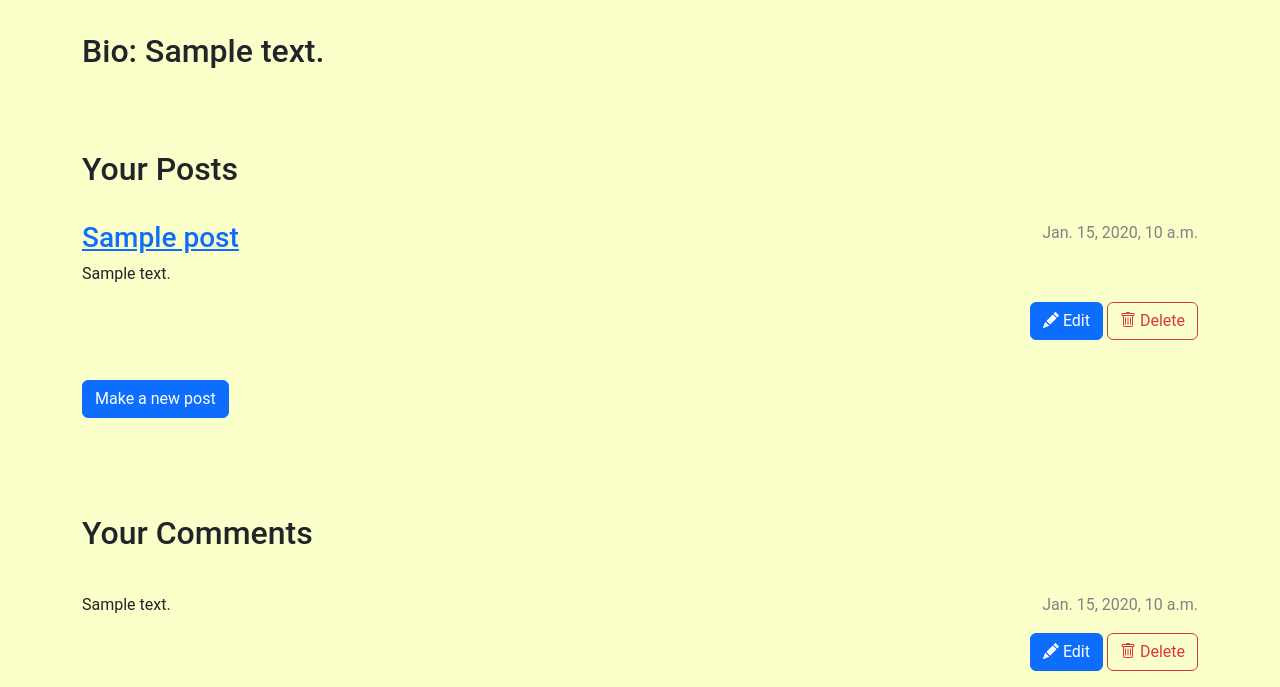
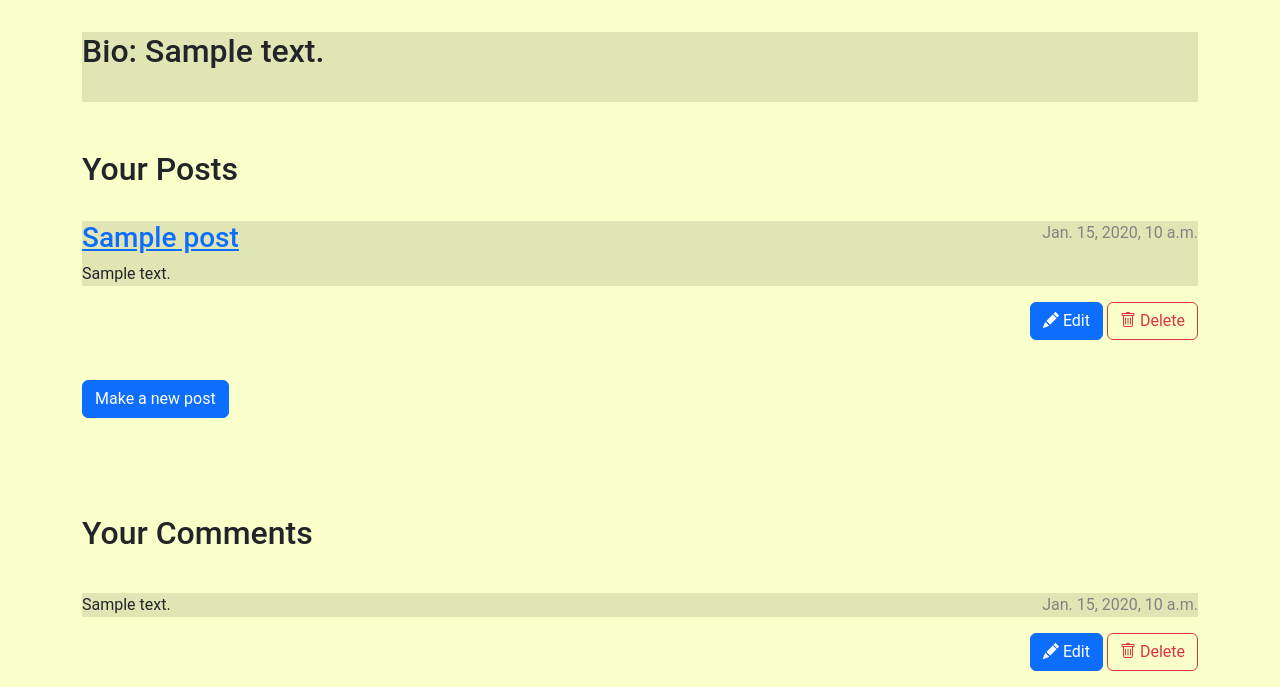
Before and after one commit to dbaslan/SWE573-DBA, a Django app: page /profile in a window 1280 px wide. Shown: the part 940-1627 px from the top of the page. Run offline with Django 4.2, Linux system fonts and the light colour scheme; a user stored in the database is signed in; tables that the repository leaves empty hold one stand-in row (values such as "Sample post"); grey boxes marked "Sample" are stand-in pictures; some libraries are stand-ins or nearby versions.

Commit message:
Update user_profile.html
Add transparent background

```diff
--- a/MemoShare/blog/templates/blog/user_profile.html
+++ b/MemoShare/blog/templates/blog/user_profile.html
@@ -33,13 +33,15 @@
         </div>
     </div>
 
-    <h2>Bio: {{profile.bio}}</h2><br>
+    <div style="background-color:rgba(0,0,0,0.1)">
+        <h2>Bio: {{profile.bio}}</h2><br>
+    </div>
     <br><br>
 
     <h2>Your Posts</h2><br>
         {% if posts %}
             {% for post in posts %}
-                <article class="post">
+                <article class="post" style="background-color:rgba(0,0,0,0.1)">
                     <time class="date">
                         {{ post.posted_date }}
                     </time>
@@ -72,7 +74,7 @@
     <h2>Your Comments</h2><br>
         {% if comments %}
             {% for comment in comments %}
-                <article class="post">
+                <article class="post" style="background-color:rgba(0,0,0,0.1)">
                     <time class="date">
                         {{ comment.posted_date }}
                     </time>
```
